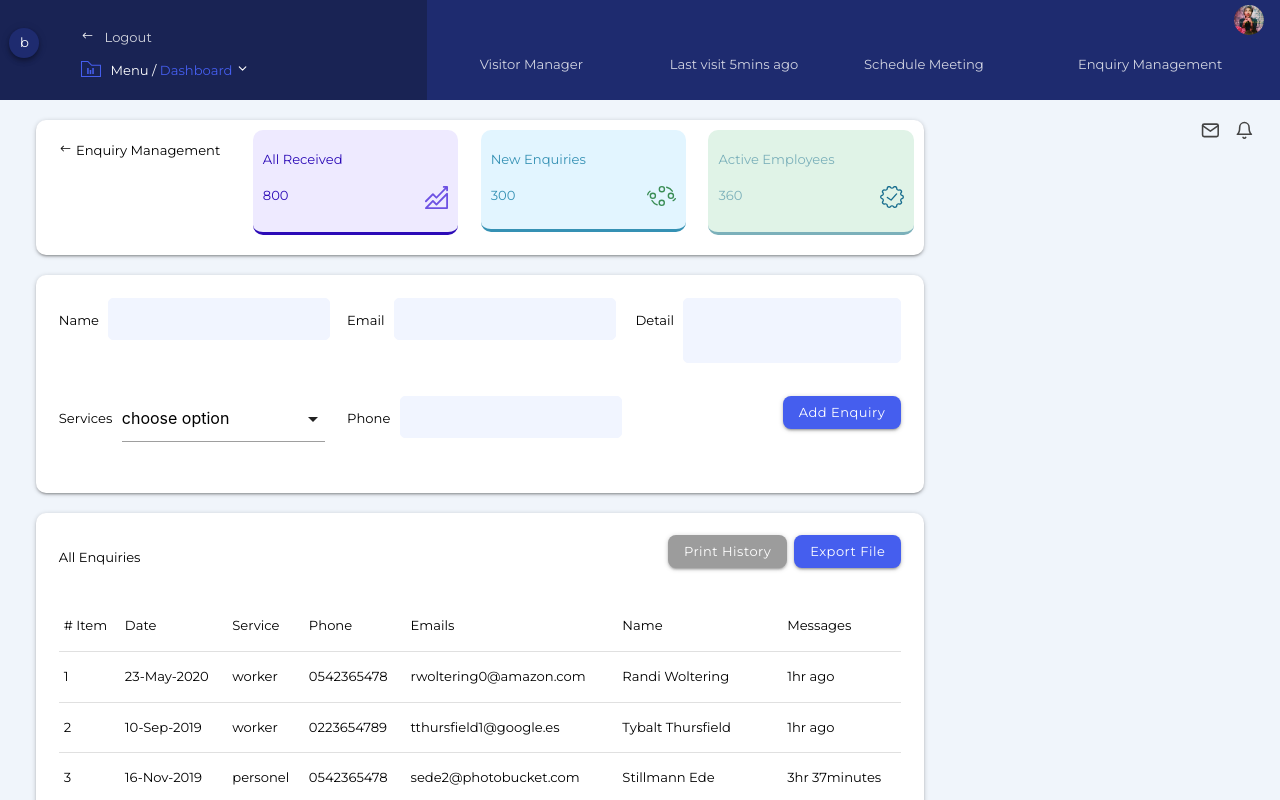
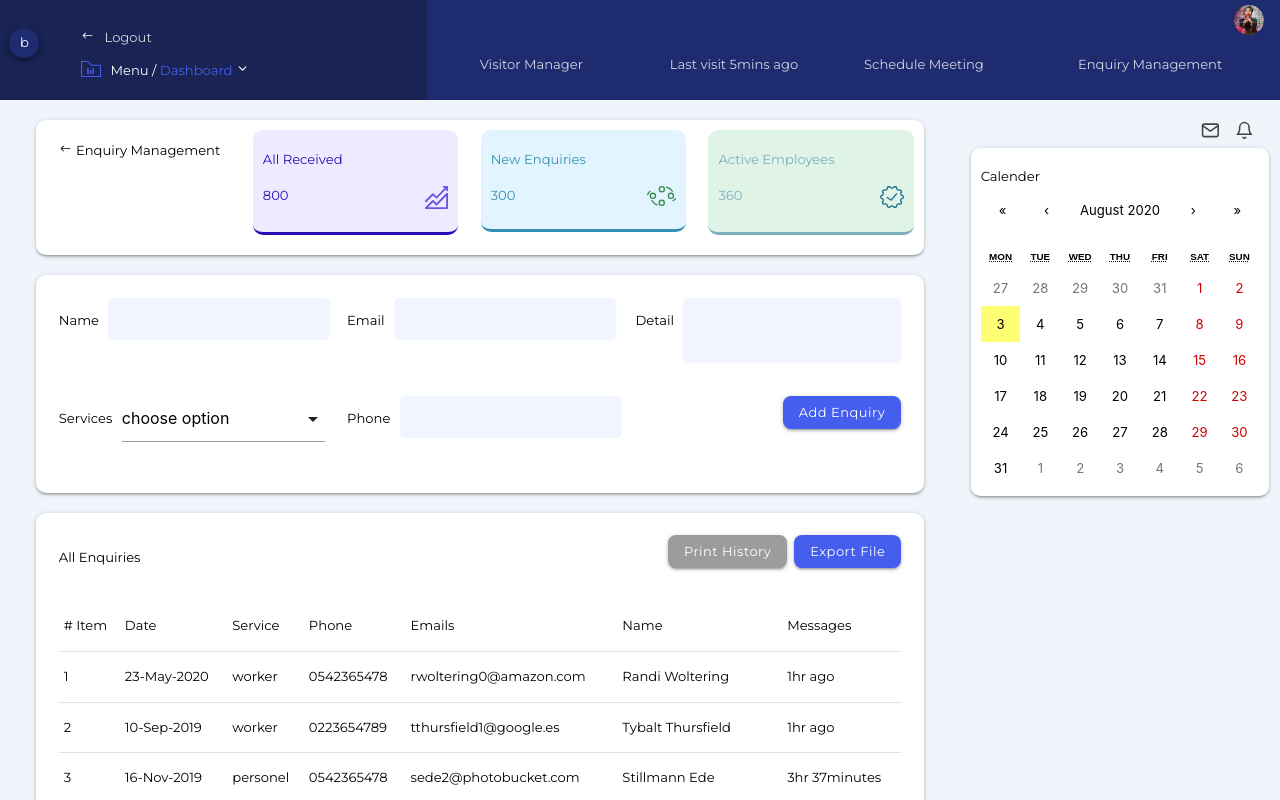
Before and after one commit to danielkpodo/webber-test, a React (Create React App) app: page / in a window 1280 px wide. Shown: the top 800 px of the page. Built offline with nearby package versions, Linux system fonts and the light colour scheme.

Commit message:
completed calender

```diff
--- a/package.json
+++ b/package.json
@@ -8,6 +8,7 @@
     "@testing-library/user-event": "^7.1.2",
     "materialize-css": "^1.0.0-rc.2",
     "react": "^16.13.1",
+    "react-calendar": "^3.1.0",
     "react-dom": "^16.13.1",
     "react-icons": "^3.10.0",
     "react-scripts": "3.4.1"
--- /dev/null
+++ b/src/components/sidebar/Calender.js
@@ -0,0 +1,14 @@
+import React from "react";
+import Calendar from "react-calendar";
+import "react-calendar/dist/Calendar.css";
+
+const Calender = () => {
+  return (
+    <div className="calender z-depth-1">
+      <h6>Calender</h6>
+      <Calendar className="calender-view" />
+    </div>
+  );
+};
+
+export default Calender;
--- a/src/containers/App.css
+++ b/src/containers/App.css
@@ -89,6 +89,13 @@
   transition: 400ms ease-in-out;
 }
 
+@media screen and (min-width: 1600px) {
+  .content-area {
+    max-width: 1400px;
+    padding: 3rem;
+    margin: 0 auto;
+  }
+}
 .dashboard-content {
   background: #fff;
   border-radius: 10px;
@@ -220,6 +227,20 @@
   font-size: 1.25rem;
 }
 
+.calender {
+  background: #fff;
+  color: #000;
+  padding: 0.625rem 0.625rem;
+  border-radius: 0.625rem;
+}
+.calender h6 {
+  font-size: 0.875rem;
+  margin-bottom: 5px;
+}
+.calender .calender-view {
+  border: none;
+}
+
 #footer {
   background: #ededed;
   color: #000;
@@ -246,4 +267,9 @@ img {
   margin: 0 25px;
 }
 
+.sidebar-resizer {
+  max-width: 400px;
+  margin: 0 auto;
+}
+
 /*# sourceMappingURL=App.css.map */
--- a/src/containers/App.js
+++ b/src/containers/App.js
@@ -6,6 +6,7 @@ import Form from "../components/forms/Form";
 import Table from "../components/table/Table";
 import Footer from "../components/Footer";
 import Notifications from "../components/sidebar/Notifications";
+import Calender from "../components/sidebar/Calender";
 
 function App() {
   return (
@@ -18,8 +19,9 @@ function App() {
             <Form />
             <Table />
           </div>
-          <div className="col l3">
+          <div className="col l3 sidebar-resizer">
             <Notifications />
+            <Calender />
           </div>
         </div>
         <Footer />
--- a/src/containers/App.scss
+++ b/src/containers/App.scss
@@ -5,7 +5,7 @@
 @import "./scss/partials/forms";
 @import "./scss/partials/enquiry-table";
 @import "./scss/partials/notifications";
-
+@import "./scss/partials/calender";
 @import "./scss/partials/footer";
 
 body {
@@ -27,3 +27,8 @@ img {
   max-width: 1000px;
   margin: 0 25px;
 }
+
+.sidebar-resizer {
+  max-width: 400px;
+  margin: 0 auto;
+}
--- /dev/null
+++ b/src/containers/scss/partials/_calender.scss
@@ -0,0 +1,15 @@
+.calender {
+  background: #fff;
+  color: #000;
+  padding: 0.625rem 0.625rem;
+  border-radius: 0.625rem;
+
+  h6 {
+    font-size: 0.875rem;
+    margin-bottom: 5px;
+  }
+
+  .calender-view {
+    border: none;
+  }
+}
```
Also changed, not shown: src/containers/scss/partials/_content-area.scss (added, +7 -0 lines), 2 other files (tests, documents, lock files or other folders).
